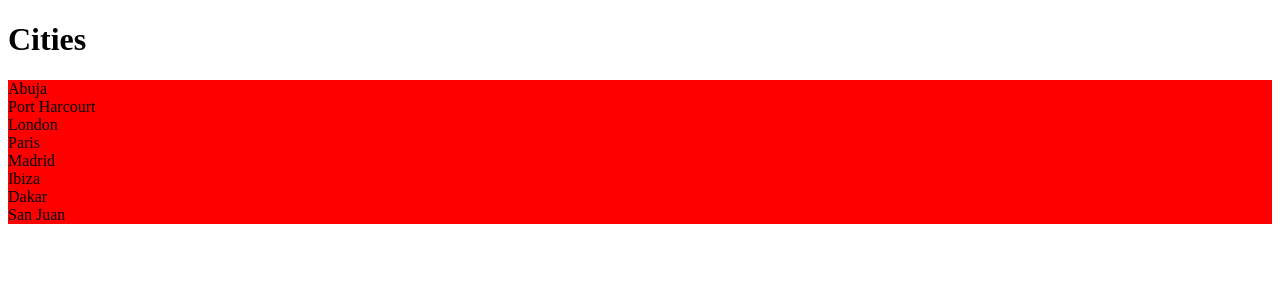
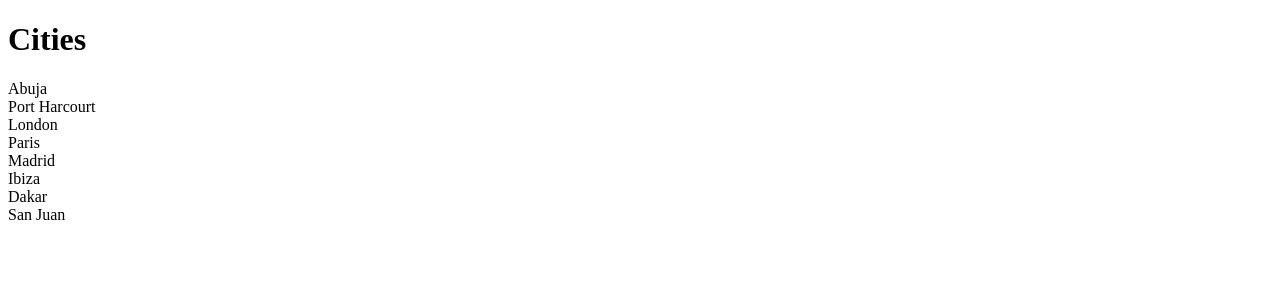
Before and after one commit to ifuenteromero/typescript, a React (Vite) app: page / in a window 1280 px wide. Shown: the top 300 px of the page. Built offline with nearby package versions, Linux system fonts and the light colour scheme.

Commit message:
Styling components. Css modules.para solucionar el problema de aplicar diferentes estilos de hojas diferentes de css, se crear un módulo y se importa como un objeto

```diff
--- a/src/components/ListGroup/ListGroup.tsx
+++ b/src/components/ListGroup/ListGroup.tsx
@@ -1,5 +1,5 @@
 import { useState } from "react";
-import "./ListGroup.css";
+import styles from "./ListGroup.module.css";
 
 interface Props {
 	items: string[];
@@ -16,7 +16,7 @@
 		<>
 			<h1>{heading}</h1>
 			{message}
-			<ul className="list-group">
+			<ul className={styles["list-group"]}>
 				{items.map((item, index) => {
 					const isSelected = selectedIndex === index;
 					const activeClassName = isSelected && "active";
```
Also changed, not shown: src/components/ListGroup/ListGroup.module.css (renamed from src/components/ListGroup/ListGroup.css).
